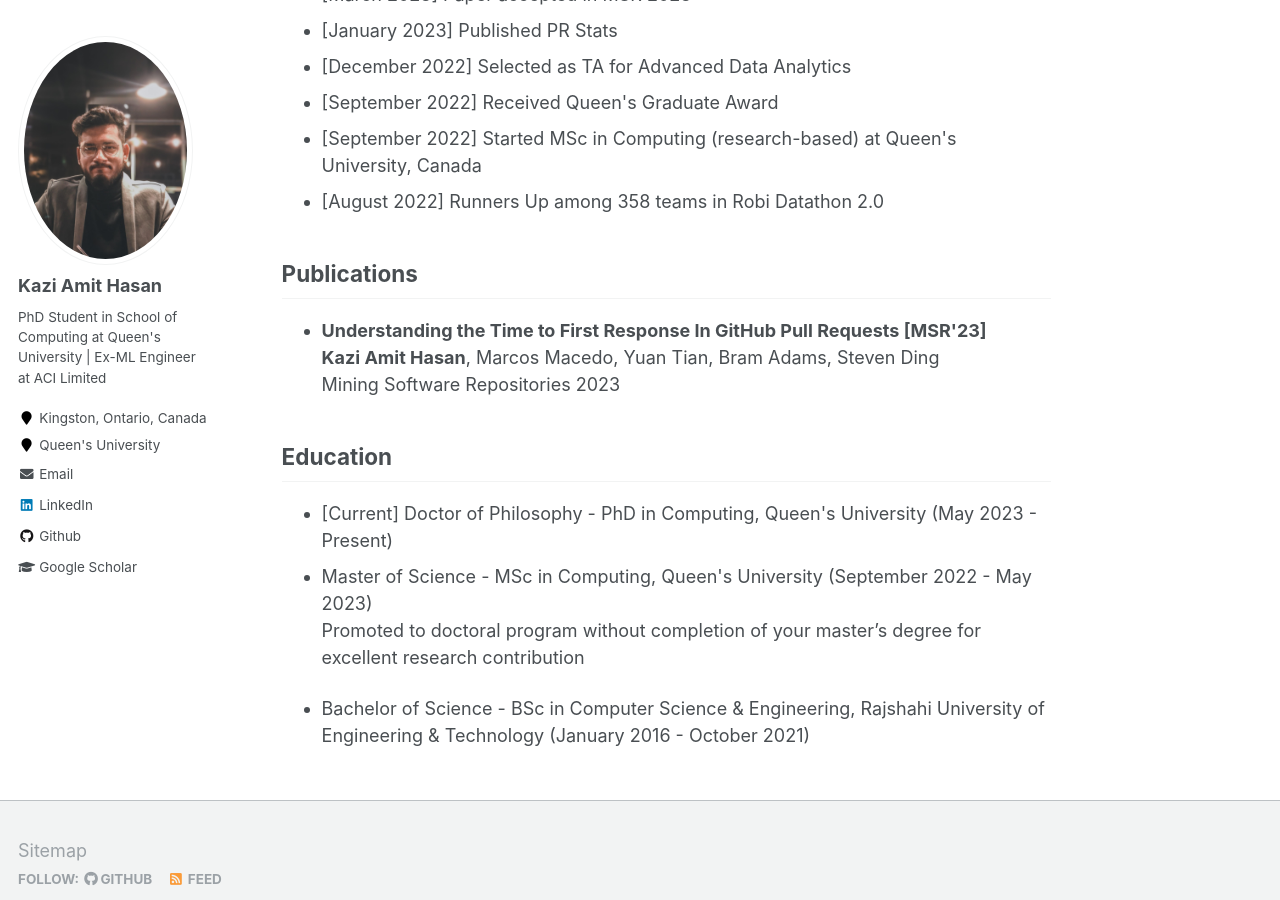
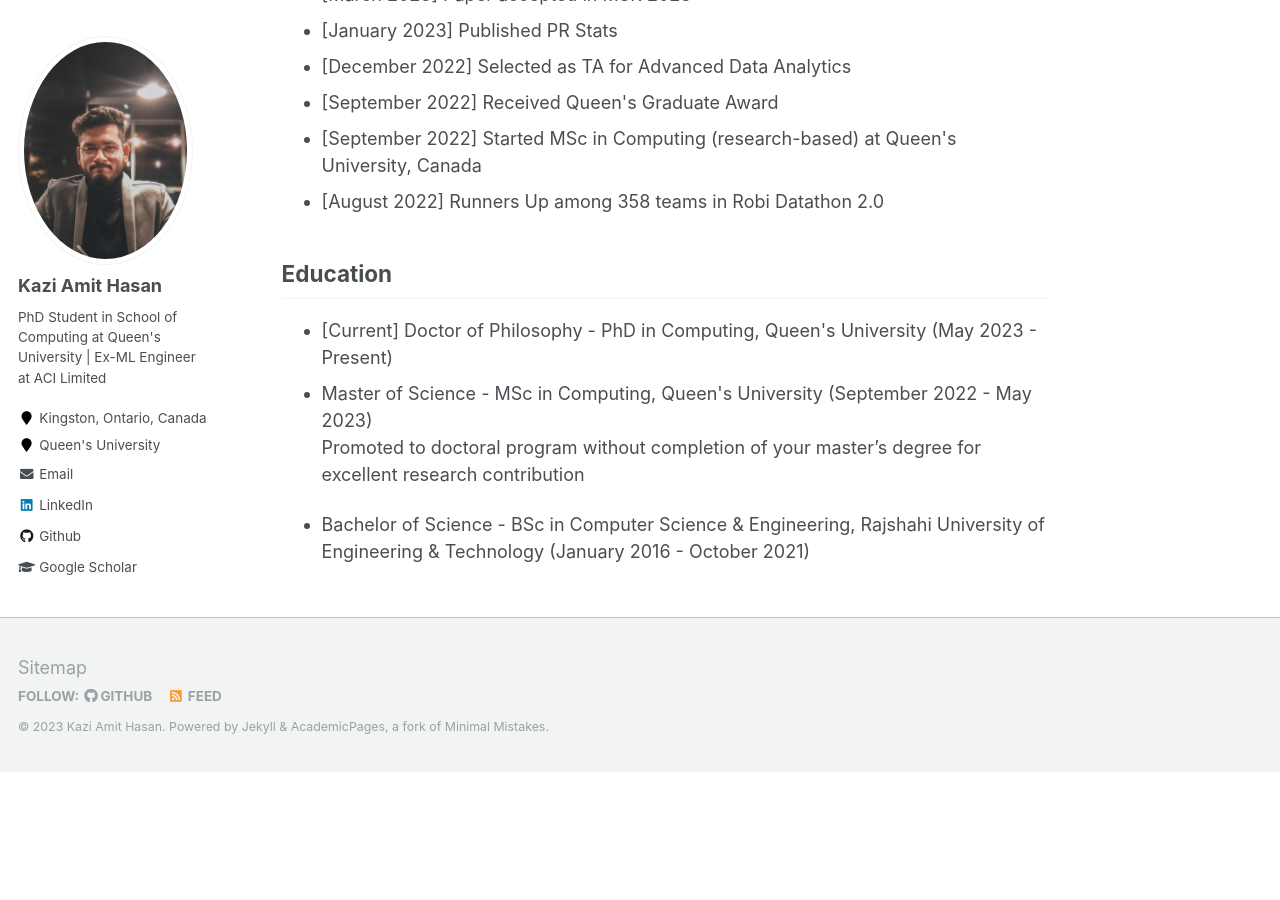
Before and after one commit to KaziAmitHasan/kaziamithasan.github.io, a Jekyll site: the page built from _pages/about.md, in a window 1280 px wide and 900 px high, scrolled down 964 px. Built offline with Jekyll 4.4.1, drawn with Linux system fonts in a browser that asks for light colours; after the commit the page ends 1736 px from its top, so only the background shows below that.

Commit message:
info updated

```diff
--- a/_pages/about.md
+++ b/_pages/about.md
@@ -40,7 +40,7 @@ Here's quick preview of Kazi Amit Hasan:
 
 </ul>
 
-## Publications
+<!-- ## Publications
 
 <ul>
 	<li><b> Understanding the Time to First Response In GitHub Pull Requests [MSR'23]</b>
@@ -50,7 +50,7 @@ Here's quick preview of Kazi Amit Hasan:
 			Mining Software Repositories 2023
 			<br/>
 	</li>
-</ul>
+</ul> -->
 
 <!-- ## Teaching
 
```
Also changed, not shown: _pages/research.md (+3 -1 lines).
